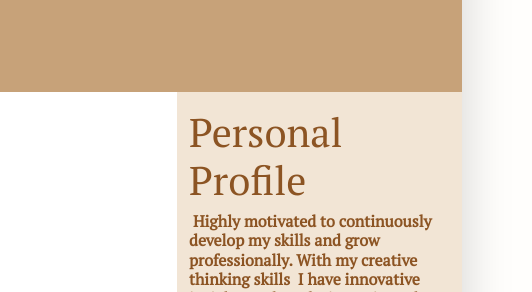
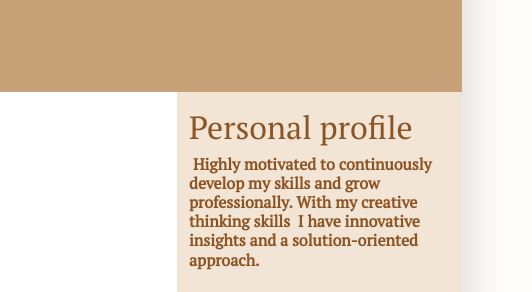
Before and after one commit to Noorlodder/Mycv, a plain HTML site: page index.html in a window 1280 px wide. Shown: the part 139-431 px from the top of the page, 748-1280 px from the left. Drawn offline with nearby package versions, Linux system fonts and the light colour scheme.

Commit message:
changed personal profile

```diff
--- a/index.html
+++ b/index.html
@@ -173,9 +173,9 @@
 
           <!-- The first block will be contact details -->
           <section class="my-3 aside-section">
-            <h2 class="display-6">Personal Profile<br>
+            <h2 class="display-7">Personal profile<br>
             </h2>
-            <h6><strong>&nbsp;Highly motivated to continuously develop my skills and grow professionally. With my creative thinking skills&nbsp; I have innovative insights and a solution-oriented approach.</strong></h6>
+<h6><strong>&nbsp;Highly motivated to continuously develop my skills and grow professionally. With my creative thinking skills&nbsp; I have innovative insights and a solution-oriented approach.</strong></h6>
 <h2><br>
   Contact</h2>
             <!--
```
